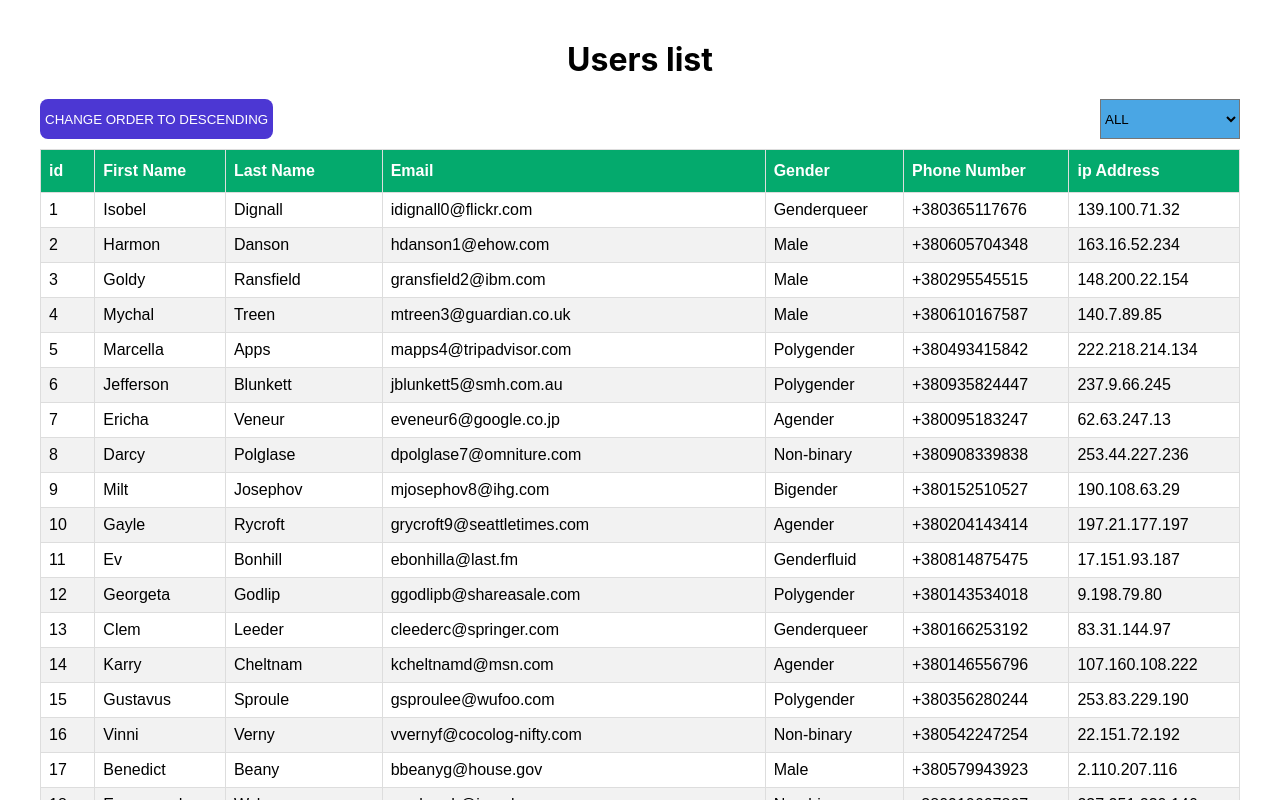
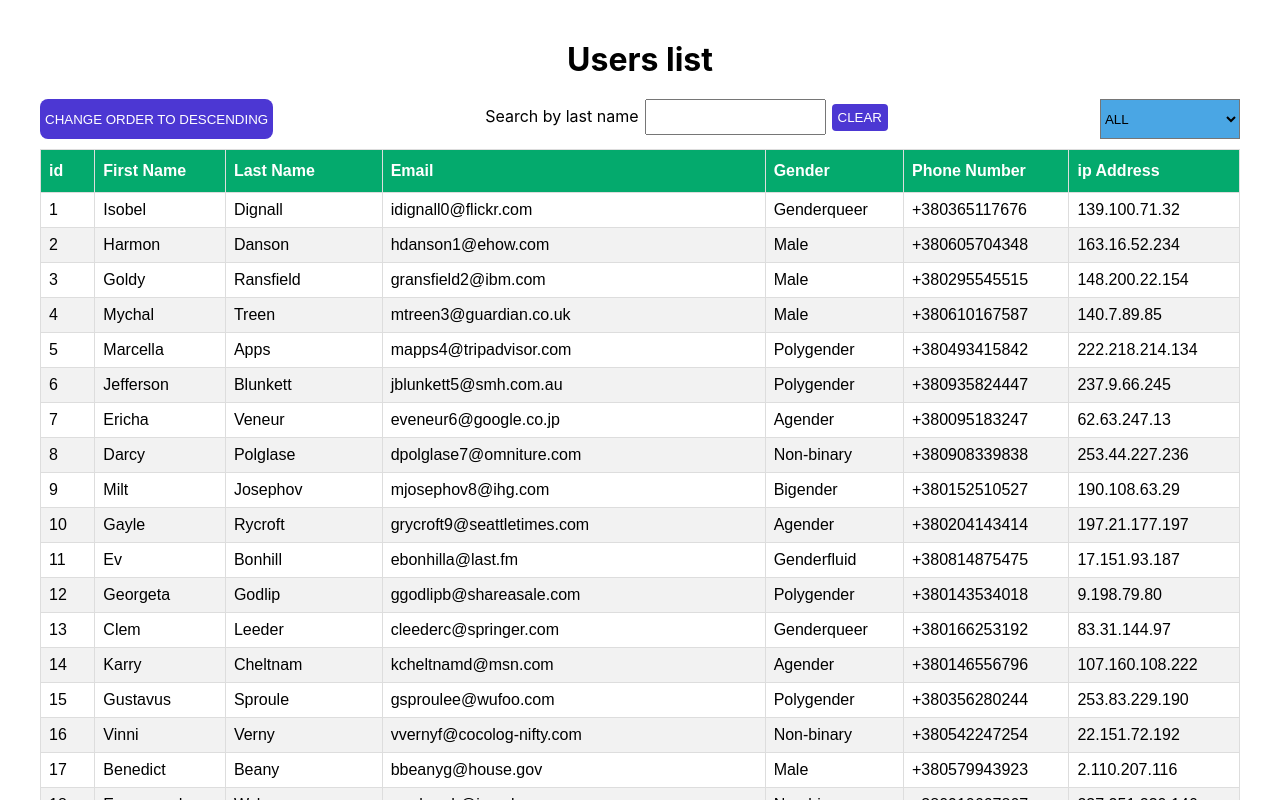
Before and after one commit to tetiana-kobyliakova/viaduct-onboarding, a React (Create React App) app: page / in a window 1280 px wide. Shown: the top 800 px of the page. Built offline with nearby package versions, Linux system fonts and the light colour scheme.

Commit message:
add search by last name

```diff
--- a/src/components/users-list/UsersList.js
+++ b/src/components/users-list/UsersList.js
@@ -40,20 +40,33 @@ const UsersList = () => {
     setGender(e.target.value);
   };
 
-  const filteredByGender = React.useMemo(() => {
-    if (gender === "all") {
+  const [lastName, setLastName] = React.useState("");
+  const onInputChange = (e) => {
+    setLastName(e.target.value);
+  };
+
+  const filtered = React.useMemo(() => {
+    if (gender === "all" && !lastName) {
       return users;
     }
-    return users.filter((user) => user.gender === gender);
-  }, [users, gender]);
+    const filter = lastName.toLowerCase();
+
+    return users.filter((user) => {
+      const isGenderValid = gender === "all" || user.gender === gender;
+      const userIncludesFilter =
+        !lastName || user.lastName.toLowerCase().includes(filter);
+
+      return isGenderValid && userIncludesFilter;
+    });
+  }, [users, gender, lastName]);
 
   const sortedUsers = React.useMemo(() => {
     if (isAscending) {
-      return filteredByGender;
+      return filtered;
     } else {
-      return [...filteredByGender].reverse();
+      return [...filtered].reverse();
     }
-  }, [filteredByGender, isAscending]);
+  }, [filtered, isAscending]);
 
   const changeOrder = () => {
     setIsAscending(!isAscending);
@@ -63,6 +76,19 @@ const UsersList = () => {
       <h1 className={styles.title}>Users list</h1>
       <div className={styles.wrapper}>
         <Button isAscending={isAscending} changeOrder={changeOrder} />
+        <div>
+          <label htmlFor="lastNameInput">Search by last name</label>
+          <input
+            id="lastNameInput"
+            className={styles.lastNameInput}
+            value={lastName}
+            onChange={onInputChange}
+            // onBlur={() => setLastName("")}
+          />
+          <button className={styles.clear} onClick={() => setLastName("")}>
+            clear
+          </button>
+        </div>
         <Select
           gender={gender}
           onHandleChange={handleChange}
--- a/src/components/users-list/UsersList.module.css
+++ b/src/components/users-list/UsersList.module.css
@@ -6,3 +6,23 @@
   display: flex;
   justify-content: space-between;
 }
+
+.lastNameInput {
+  height: 36px;
+  margin-left: 6px;
+}
+
+.clear {
+  padding: 6px;
+  margin-left: 6px;
+  border-radius: 4px;
+  background: #4c37d3;
+  color: #fff;
+  text-transform: uppercase;
+  outline: none;
+  border: none;
+}
+
+.clear:hover {
+  box-shadow: 0px 10px 13px -7px #000000, 5px 5px 15px 5px rgba(0, 0, 0, 0);
+}
```
